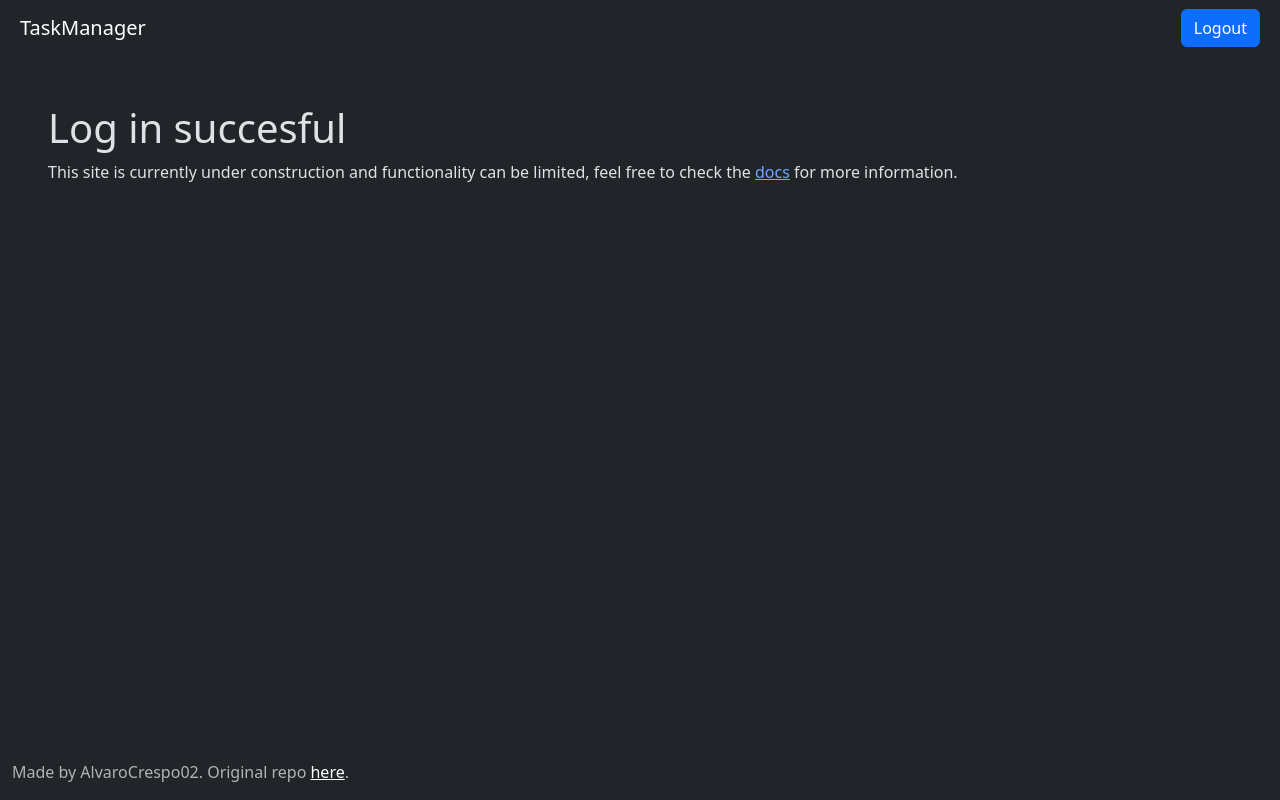
After one commit to AlvaroCrespo02/Task_Manager_API, a FastAPI app: template templates/login.html in a window 1280 px wide. The commit adds this page. Run offline with FastAPI, Linux system fonts and the light colour scheme; the template is opened without the code that fills it, so the values that code supplies are empty; parts of the project's set-up code (start-up, migrations or seed data) failed here and were passed over.

Commit message:
Added frontend login

```diff
--- a/main.py
+++ b/main.py
@@ -3,6 +3,7 @@ from fastapi.exceptions import RequestValidationError
 from fastapi.staticfiles import StaticFiles
 from starlette.exceptions import HTTPException as StarletteHTTPException
 from fastapi.templating import Jinja2Templates
+from fastapi.responses import RedirectResponse
 
 from contextlib import asynccontextmanager
 from fastapi.exception_handlers import http_exception_handler, request_validation_exception_handler
@@ -41,6 +42,10 @@ templates = Jinja2Templates(directory="templates")
 # ============================================================
 @app.get("/", include_in_schema=False, name="home")
 async def root(request: Request):
+    access_token = request.cookies.get("access_token")
+
+    if access_token:
+        return templates.TemplateResponse(request, "login.html")
     return templates.TemplateResponse(request, "home.html")
 
 # ============================================================
--- a/templates/layout.html
+++ b/templates/layout.html
@@ -22,8 +22,32 @@
         {% endblock content %}
     </div>
 
-    {% block modal %}
-    {% endblock modal %}
+    {% block loginModal %}
+    {% endblock loginModal %}
+
+    {% block registerModal %}
+    {% endblock registerModal %}
+
+    {% if message %}
+        <!-- NewUser Modal -->
+        <div class="modal fade show" id="userCreated">
+            <div class="modal-dialog">
+                <div class="modal-content">
+
+                    <!-- Modal Header -->
+                    <div class="modal-header">
+                        <h4 class="modal-title">Success</h4>
+                        <button type="button" class="btn-close" data-bs-dismiss="modal"></button>
+                    </div>
+
+                    <!-- Modal body -->
+                    <div class="modal-body">
+                        <p>{{ message }}</p>
+                    </div>
+                </div>
+            </div>
+        </div>
+    {% endif %}
 
     <div class="navbar navbar-expand-sm bg-dark fixed-bottom">
         <div class="container-fluid">
--- /dev/null
+++ b/templates/login.html
@@ -0,0 +1,22 @@
+{% extends "layout.html" %}
+
+{% block navbar %}
+    <div class="container-fluid">
+        <a class="navbar-brand">TaskManager</a>
+        <ul class="navbar-nav">
+            <li class="nav-item">
+                <button type="button" class="btn btn-primary" >Logout</button>
+            </li>
+        </ul>
+    </div>
+{% endblock navbar %}
+
+{% block content %}
+    <h1>
+        <a>Log in succesful</a>
+    </h1>
+    <p> This site is currently under construction and functionality can be limited,
+        feel free to check the <a href="/docs">docs</a> for more information.
+    </p>
+
+{% endblock content %}
```
Also changed, not shown: templates/home.html (+33 -10 lines).
